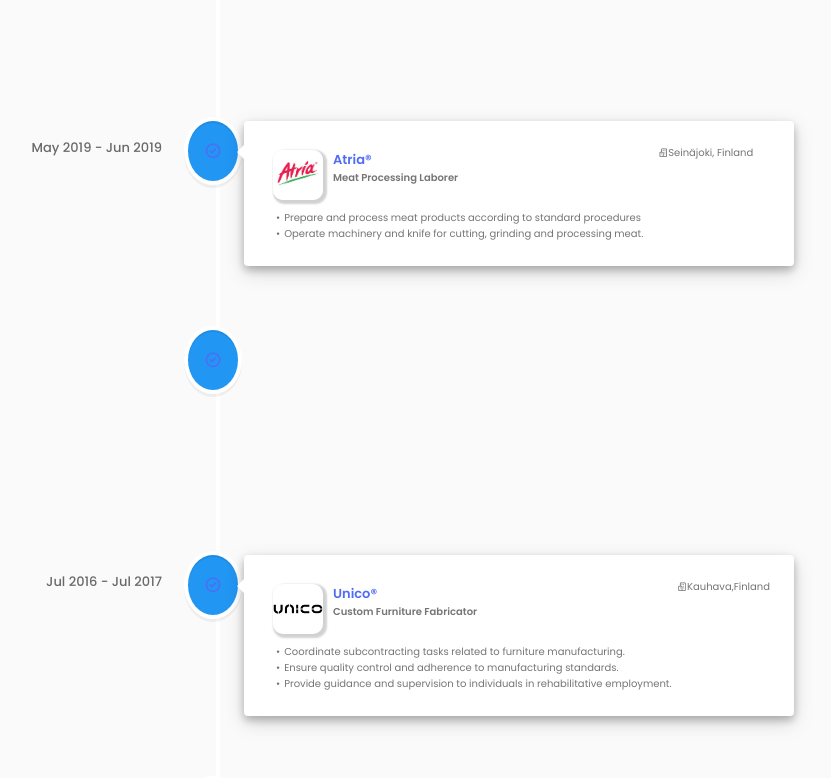
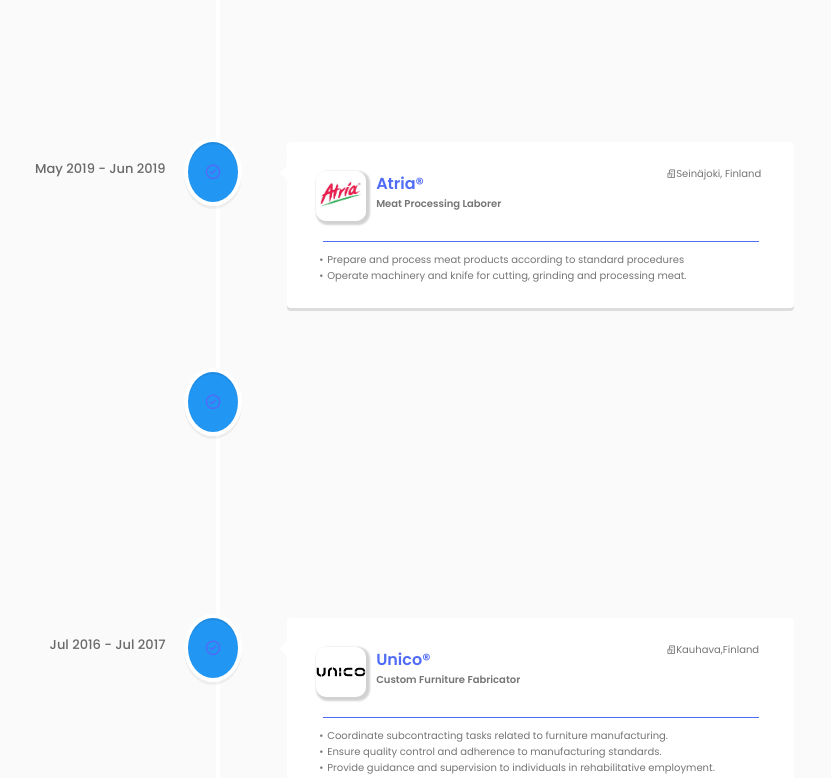
Before and after one commit to ToniRajamaki/folio2, a React (Create React App) app: page / in a window 1280 px wide. Shown: the part 5560-6338 px from the top of the page, without its empty margins (422-1253 px from the left). Built offline with nearby package versions, Linux system fonts and the light colour scheme.

Commit message:
Added cool hover effects for experience section

```diff
--- a/src/components/Experience.js
+++ b/src/components/Experience.js
@@ -154,6 +154,7 @@ function Experience() {
                   </div>
                 </div>
               </div>
+              <div className="line"></div>
               <div className='description2'>
                 {element.description.map((desc, index) => (
                   <p key={index} className='tiny_font parent2'>
--- a/src/styles/Experience.css
+++ b/src/styles/Experience.css
@@ -20,13 +20,24 @@ flex-direction: column;
   }
 
 
+  .line {
+    border-bottom: 1px solid #516CF7;
+    box-shadow: inset;
+    /* margin: 5px auto; */
+    /* border-bottom: 4px dotted #516CF7; */
+    margin: 10px auto;
+    width: 95%;
+  }
+
+
 
   .location {
     display: flex;
     align-items: center;
-    margin-left: 200px;
+    margin-left: 70px;
     text-align: end !important;
     font-size: x-small !important;
+    width: 120px;
   }
 
   .Image_title_subtitle_container {
@@ -75,12 +86,34 @@ flex-direction: column;
     padding-top: 0.25em;
   } */
 
+  /* .vertical-timeline-element-content {
+    box-shadow: 0 0.25em 0.5em 0 rgba(0, 0, 0, 0.25),
+      0 0.4em 1.25em 0 rgba(0, 0, 0, 0.15);
+
+    transition: box-shadow 0.3s ease-in-out, transform 0.3s ease-in-out, border 0.3s ease-in-out;
+  }
+
+  .vertical-timeline-element-content:hover {
+    box-shadow: 0 0.5em 1em 0 rgba(0, 0, 0, 0.3),
+      0 0.8em 2.5em 0 rgba(0, 0, 0, 0.2);
+    border: 4px solid #516CF7;
+    transform: scale(1.20);
+  } */
   .vertical-timeline-element-content {
     box-shadow: 0 0.25em 0.5em 0 rgba(0, 0, 0, 0.25),
-      0 0.4em 1.25em 0 rgba(0, 0, 0, 0.15) !important;
-    /* padding: 2em 3em !important; */
-    width: 550px !important;
+      0 0.4em 1.25em 0 rgba(0, 0, 0, 0.15);
+    transition: box-shadow 0.5s ease-in-out, transform 0.3s ease-in-out, border 0.3s ease-in-out;
   }
+
+  .vertical-timeline-element-content:hover {
+    box-shadow: 0 0 5em 0 rgba(81, 108, 247, 0.9),
+      0 0.2em 2.5px 0 rgba(0, 0, 0, 0.2);
+    border: 20px solid transparent; /* Add this line */
+    border: 2px solid #516CF7; /* Move this line here */
+    transform: scale(1.25);
+  }
+
+
 
   .description2>.tiny_font {
 
@@ -101,13 +134,14 @@ flex-direction: column;
     font-size:x-small !important;
   }.work_title_header_font{
 
-    font-size:small !important;
+    font-size:medium !important;
+    width: 220px;
   }
 
   .date {
     font-size:small !important;
-    margin-left: -50px!important;
-    margin-right: -50px!important;
+    /* margin-left: -50px!important; */
+    /* margin-right: -50px!important; */
   }
 
   .description2{
```
